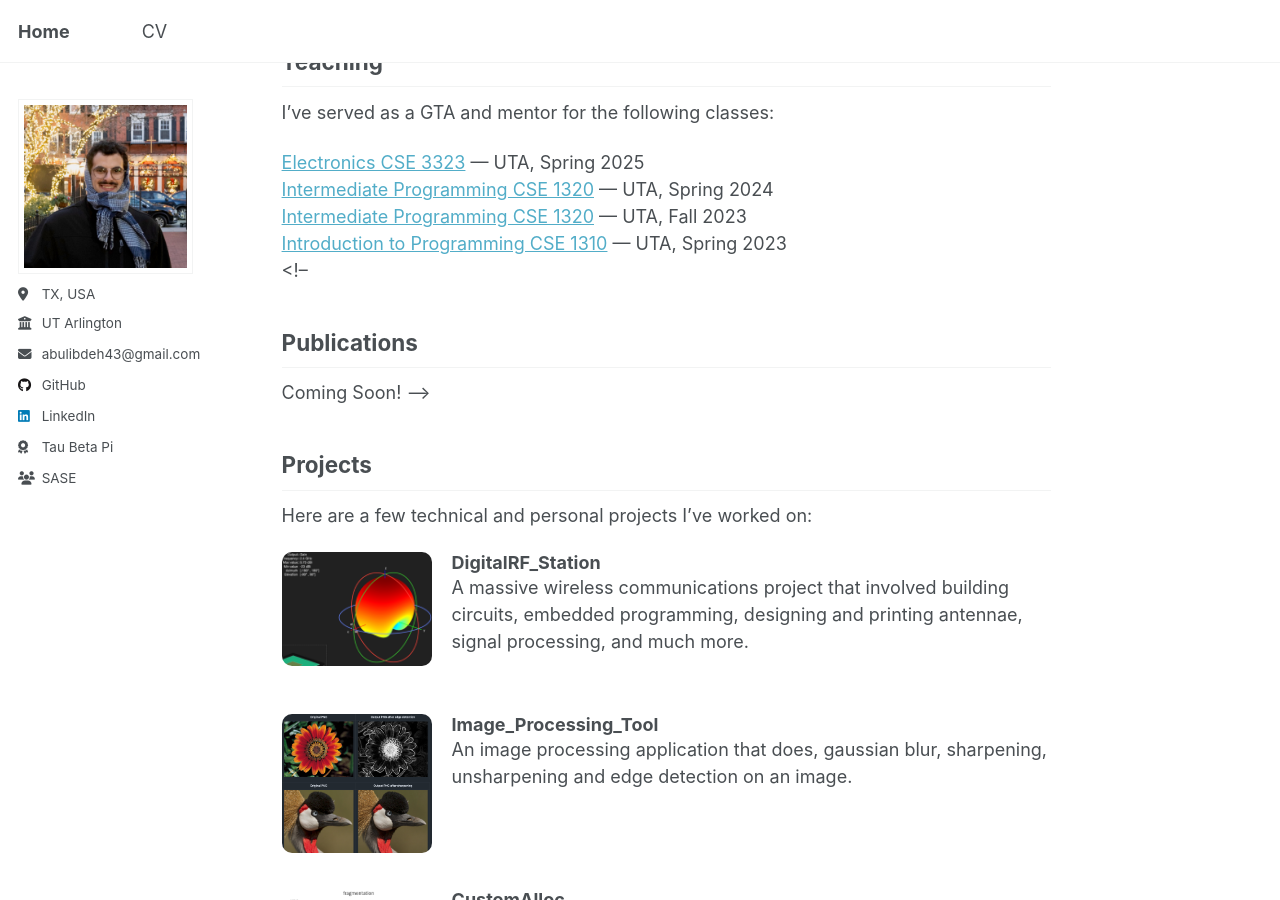
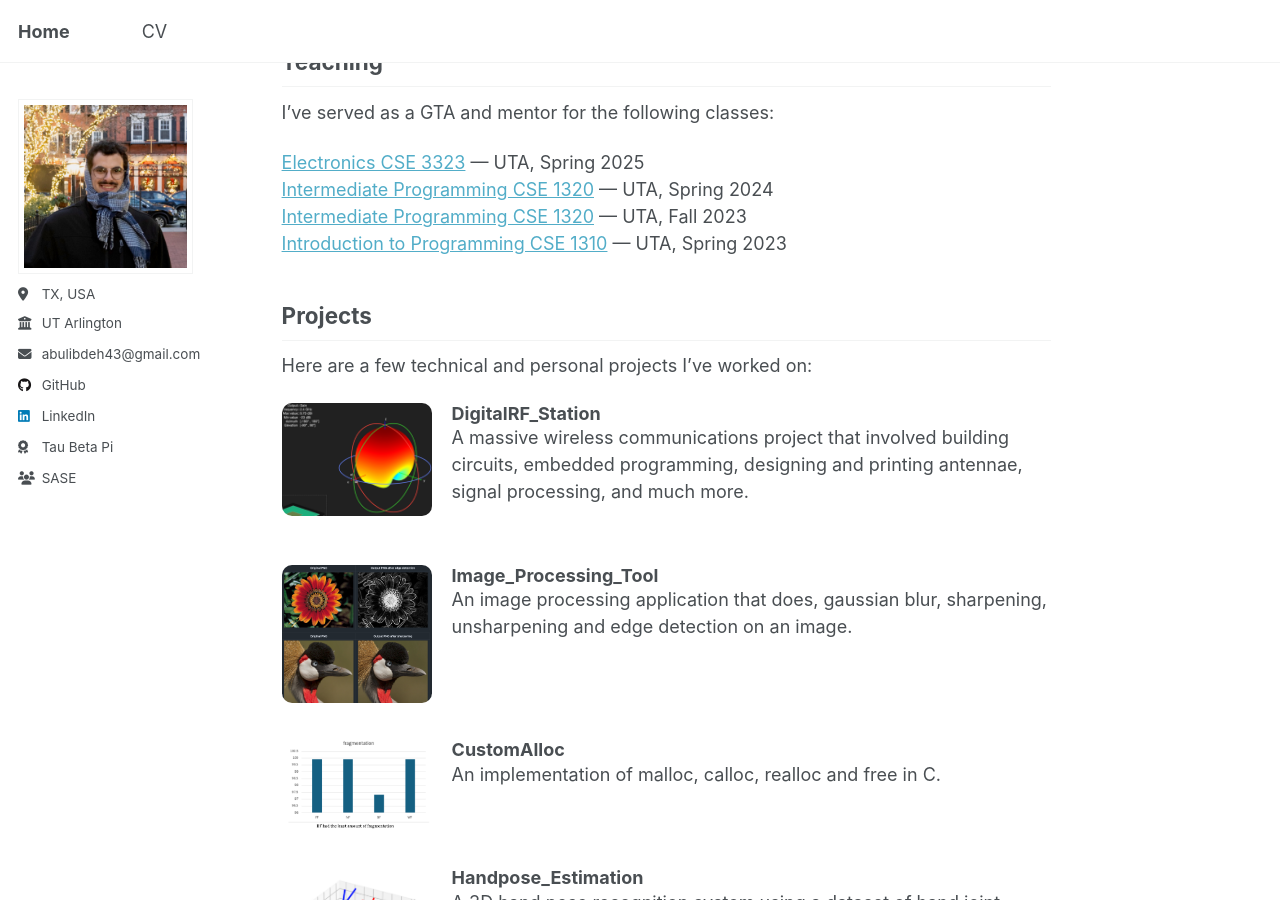
Before and after one commit to marwanthestudent/marwanthestudent.github.io, a Jekyll site: the page built from _pages/about.md, in a window 1280 px wide and 900 px high, scrolled down 419 px. Built offline with Jekyll 4.4.1, drawn with Linux system fonts in a browser that asks for light colours.

Commit message:
removed a comment

```diff
--- a/_pages/about.md
+++ b/_pages/about.md
@@ -23,9 +23,7 @@ I’ve served as a GTA and mentor for the following classes:
 [Intermediate Programming CSE 1320](https://catalog.uta.edu/search/?P=CSE%201320) — UTA, Spring 2024<br>
 [Intermediate Programming CSE 1320](https://catalog.uta.edu/search/?P=CSE%201320) — UTA, Fall 2023<br>
 [Introduction to Programming CSE 1310](https://catalog.uta.edu/search/?P=CSE%201310) — UTA, Spring 2023<br>
-<!--
-## Publications
-Coming Soon! -->
+
 ## Projects
 
 Here are a few technical and personal projects I’ve worked on:
```
